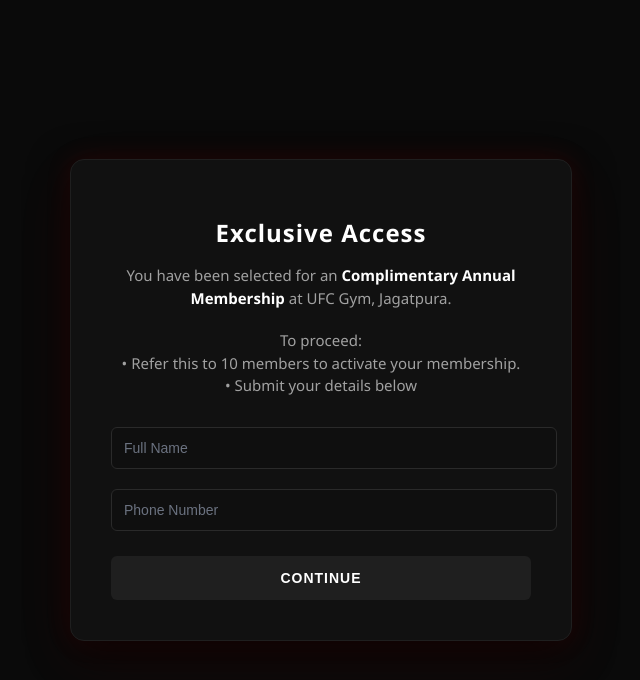
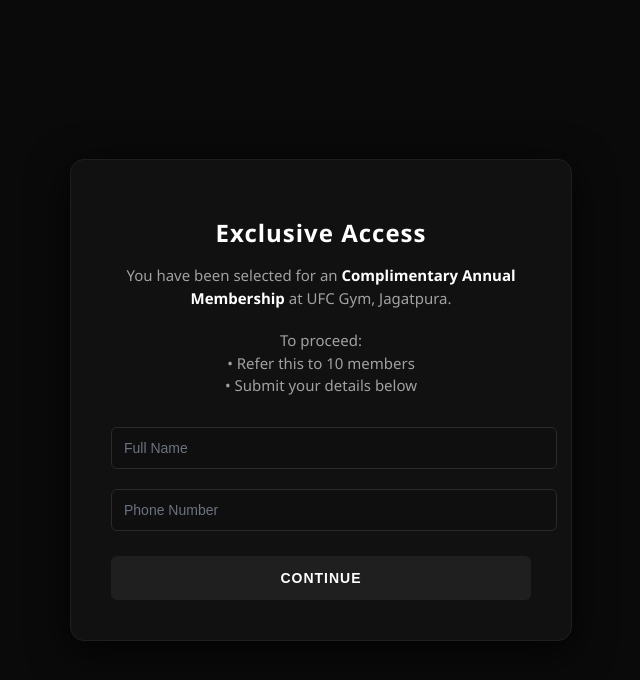
Before and after one commit to UFCGymJagatpura/UFCGym, a plain HTML site: page index.html in a window 1280 px wide. Shown: the whole page, without its empty margins (319-959 px from the left). Drawn offline with Linux system fonts and the light colour scheme.

Commit message:
Update index.html

```diff
--- a/index.html
+++ b/index.html
@@ -24,10 +24,7 @@
       max-width: 420px;
       width: 90%;
       text-align: center;
-      box-shadow:
-  0 10px 40px rgba(0,0,0,0.8),
-  0 0 25px rgba(225, 6, 0, 0.15),
-  0 20px 60px rgba(225, 6, 0, 0.08);
+      box-shadow: 0 10px 40px rgba(0,0,0,0.8);
       border: 1px solid #1f1f1f;
     }
 
@@ -119,7 +116,7 @@
 
     <p>
       To proceed:<br>
-      • Refer this to 10 members to activate your membership.<br>
+      • Refer this to 10 members<br>
       • Submit your details below
     </p>
 
```
